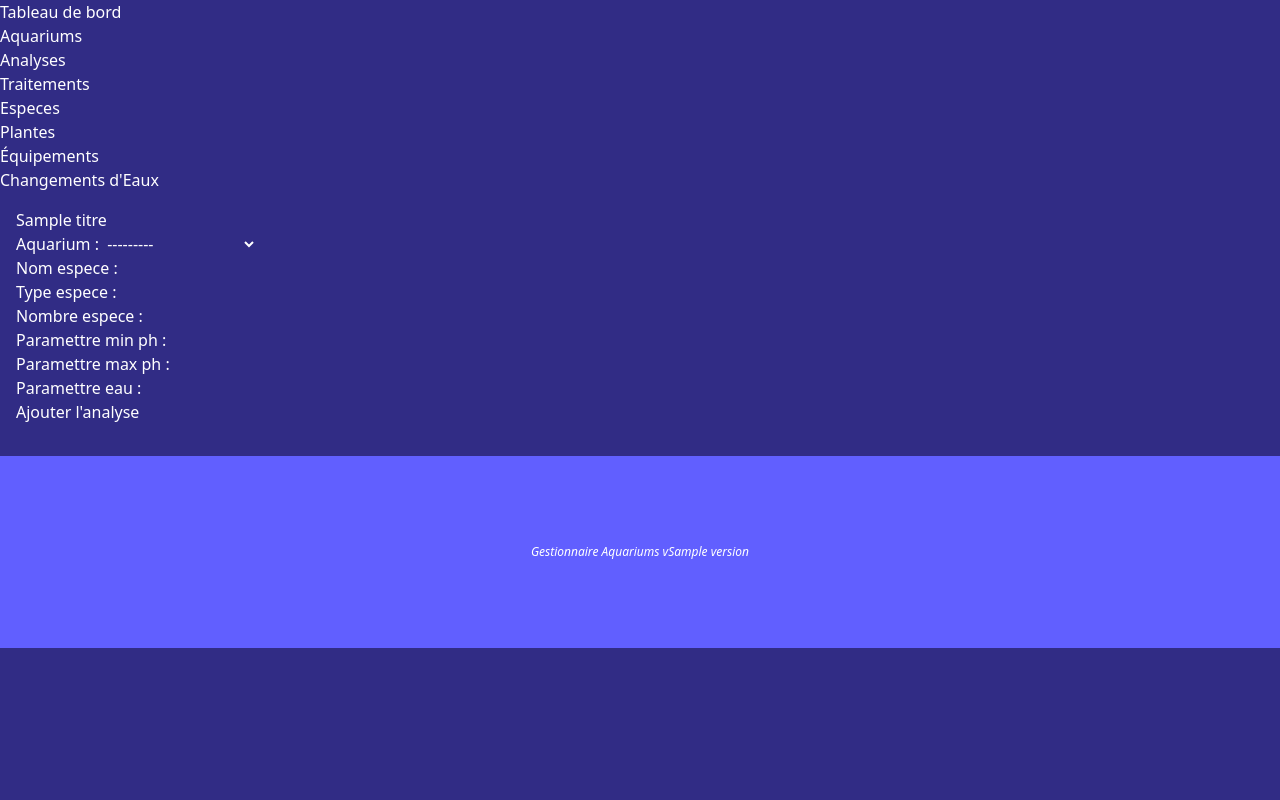
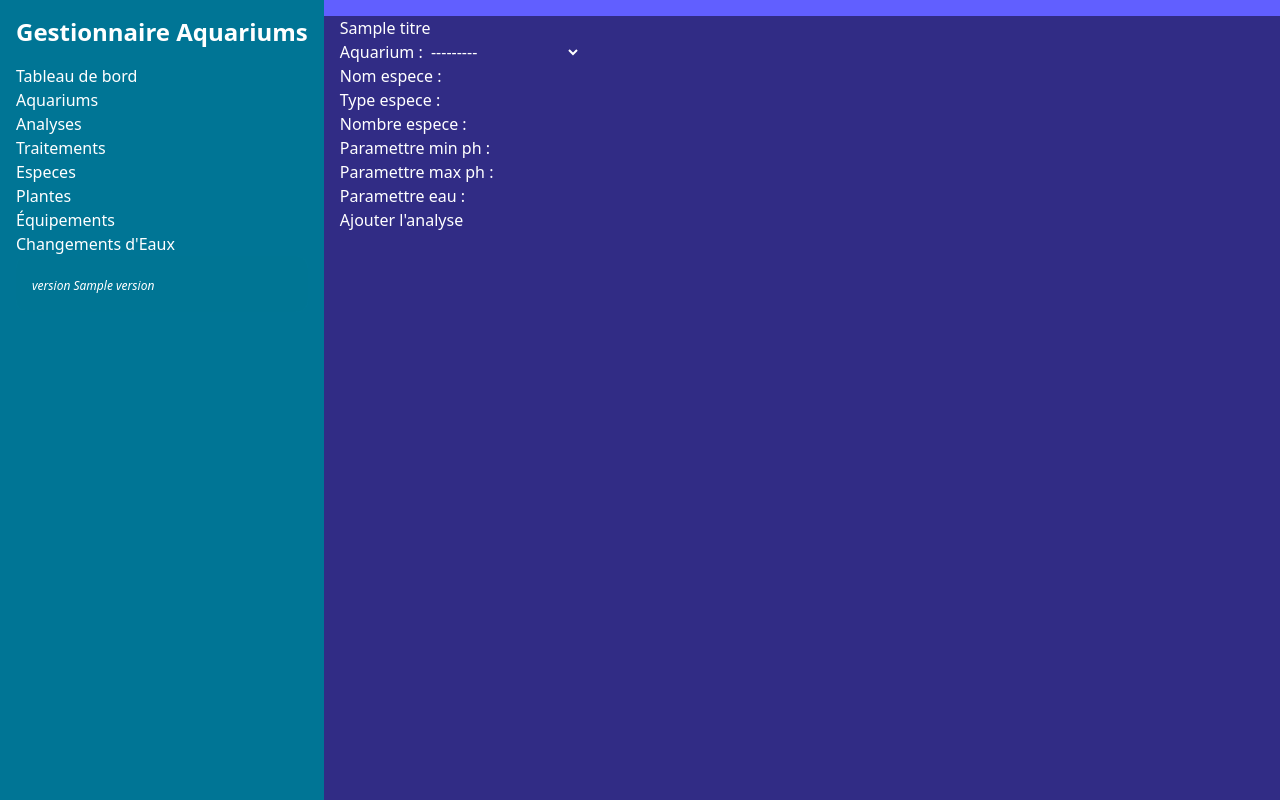
Before and after one commit to sidnou/Gestionnaire_Aquarium, a Django app: template src/apps/aquariums/templates/aquariums/ajout-espece.html in a window 1280 px wide. Run offline with Django 5.2, Linux system fonts and the light colour scheme; tables that the repository leaves empty hold one stand-in row (values such as "Sample post"); the template is opened without the code that fills it: values that come from a table or form of the project are taken from there, most other values are stand-ins (such as "Sample title", 1, 10 or a date in 2020); parts of the project's set-up code (start-up, migrations or seed data) failed here and were passed over; some libraries are stand-ins or nearby versions.

Commit message:
Ajout de la configuration de l'application "theme" et intégration de Tailwind CSS dans le projet, avec mise à jour des fichiers de base et des styles.

```diff
--- a/src/config/templates/base.html
+++ b/src/config/templates/base.html
@@ -9,20 +9,28 @@
     <title>{{ titre }}</title>
 </head>
 
-<body class="flex flex-col full bg-indigo-900 text-white">
-<div class="flex-1">
-    {% include 'aquariums/menus.html' %}
+<body class="flex flex-col min-h-screen bg-indigo-900 text-white">
+<div class="flex flex-row min-h-screen bottom-0 top-0 fixed">
+{# Barre #}
+    <div class="bg-cyan-700">
+        <div class="m-4">
+            <div class="text-2xl font-bold mb-4">Gestionnaire Aquariums</div>
+            {% include 'aquariums/menus.html' %}
+            <div class="mt-auto p-4 bg-cyan-700/50 rounded-xl">
+                <small class="text-xs italic">version {{ version }}</small>
+            </div>
+        </div>
+    </div>
+    <div class="m-4">
+        {% block content %} {% endblock %}
+    </div>
 </div>
-<div class="flex-4 p-4">
-    {% block content %} {% endblock %}
-</div>
-<div class="flex-auto">
+{# Pied de page #}
 
-    <div class="flex justify-center-safe h-48 mt-4 bg-indigo-500">
-        <footer class="flex flex-col items-center justify-center text-center">
-            <small class="text-xs italic">Gestionnaire Aquariums v{{ version }}</small>
-        </footer>
-    </div>
+<div class="bg-indigo-500 text-white p-2">
+    <footer class="container mx-auto text-center">
+
+    </footer>
 </div>
 </body>
 
--- a/src/theme/static/css/dist/styles.css
+++ b/src/theme/static/css/dist/styles.css
@@ -8,21 +8,30 @@
     --font-serif: ui-serif, Georgia, Cambria, 'Times New Roman', Times, serif;
     --font-mono: ui-monospace, SFMono-Regular, Menlo, Monaco, Consolas, 'Liberation Mono', 'Courier New',
     monospace;
+    --color-cyan-700: oklch(52% 0.105 223.128);
     --color-indigo-400: oklch(67.3% 0.182 276.935);
     --color-indigo-500: oklch(58.5% 0.233 277.117);
     --color-indigo-600: oklch(51.1% 0.262 276.966);
     --color-indigo-800: oklch(39.8% 0.195 277.366);
     --color-indigo-900: oklch(35.9% 0.144 278.697);
     --color-gray-50: oklch(98.5% 0.002 247.839);
+    --color-gray-100: oklch(96.7% 0.003 264.542);
+    --color-gray-900: oklch(21% 0.034 264.665);
     --color-black: #000;
     --color-white: #fff;
     --spacing: 0.25rem;
     --text-xs: 0.75rem;
     --text-xs--line-height: calc(1 / 0.75);
+    --text-lg: 1.125rem;
+    --text-lg--line-height: calc(1.75 / 1.125);
+    --text-2xl: 1.5rem;
+    --text-2xl--line-height: calc(2 / 1.5);
     --text-5xl: 3rem;
     --text-5xl--line-height: 1;
+    --font-weight-bold: 700;
     --tracking-normal: 0em;
     --leading-normal: 1.5;
+    --radius-xl: 0.75rem;
     --default-font-family: var(--font-sans);
     --default-mono-font-family: var(--font-mono);
   }
@@ -179,23 +188,20 @@
   .absolute {
     position: absolute;
   }
+  .fixed {
+    position: fixed;
+  }
   .relative {
     position: relative;
   }
   .static {
     position: static;
   }
-  .inset-x-0 {
-    inset-inline: calc(var(--spacing) * 0);
-  }
   .top-0 {
     top: calc(var(--spacing) * 0);
   }
   .bottom-0 {
     bottom: calc(var(--spacing) * 0);
-  }
-  .left-0 {
-    left: calc(var(--spacing) * 0);
   }
   .container {
     width: 100%;
@@ -215,11 +221,20 @@
       max-width: 96rem;
     }
   }
+  .m-4 {
+    margin: calc(var(--spacing) * 4);
+  }
   .mx-auto {
     margin-inline: auto;
   }
   .mt-4 {
     margin-top: calc(var(--spacing) * 4);
+  }
+  .mt-auto {
+    margin-top: auto;
+  }
+  .mb-4 {
+    margin-bottom: calc(var(--spacing) * 4);
   }
   .block {
     display: block;
@@ -227,8 +242,20 @@
   .flex {
     display: flex;
   }
+  .h-16 {
+    height: calc(var(--spacing) * 16);
+  }
+  .h-24 {
+    height: calc(var(--spacing) * 24);
+  }
+  .h-36 {
+    height: calc(var(--spacing) * 36);
+  }
   .h-48 {
     height: calc(var(--spacing) * 48);
+  }
+  .h-dvh {
+    height: 100dvh;
   }
   .h-full {
     height: 100%;
@@ -236,17 +263,17 @@
   .h-screen {
     height: 100vh;
   }
+  .min-h-screen {
+    min-height: 100vh;
+  }
   .w-full {
     width: 100%;
   }
+  .w-screen {
+    width: 100vw;
+  }
   .flex-1 {
     flex: 1;
-  }
-  .flex-2 {
-    flex: 2;
-  }
-  .flex-3 {
-    flex: 3;
   }
   .flex-4 {
     flex: 4;
@@ -257,17 +284,11 @@
   .flex-col {
     flex-direction: column;
   }
-  .flex-wrap {
-    flex-wrap: wrap;
-  }
-  .content-end {
-    align-content: flex-end;
+  .flex-row {
+    flex-direction: row;
   }
   .items-center {
     align-items: center;
-  }
-  .items-end {
-    align-items: flex-end;
   }
   .justify-center {
     justify-content: center;
@@ -275,38 +296,41 @@
   .justify-center-safe {
     justify-content: safe center;
   }
+  .justify-end {
+    justify-content: flex-end;
+  }
+  .rounded-xl {
+    border-radius: var(--radius-xl);
+  }
+  .bg-cyan-700 {
+    background-color: var(--color-cyan-700);
+  }
+  .bg-cyan-700\/50 {
+    background-color: color-mix(in srgb, oklch(52% 0.105 223.128) 50%, transparent);
+    @supports (color: color-mix(in lab, red, red)) {
+      background-color: color-mix(in oklab, var(--color-cyan-700) 50%, transparent);
+    }
+  }
   .bg-gray-50 {
     background-color: var(--color-gray-50);
   }
-  .bg-indigo-400 {
-    background-color: var(--color-indigo-400);
+  .bg-gray-100 {
+    background-color: var(--color-gray-100);
   }
   .bg-indigo-500 {
     background-color: var(--color-indigo-500);
   }
-  .bg-indigo-600 {
-    background-color: var(--color-indigo-600);
-  }
-  .bg-indigo-800 {
-    background-color: var(--color-indigo-800);
-  }
   .bg-indigo-900 {
     background-color: var(--color-indigo-900);
   }
-  .bg-gradient-to-t {
-    --tw-gradient-position: to top in oklab;
-    background-image: linear-gradient(var(--tw-gradient-stops));
-  }
-  .from-indigo-400 {
-    --tw-gradient-from: var(--color-indigo-400);
-    --tw-gradient-stops: var(--tw-gradient-via-stops, var(--tw-gradient-position), var(--tw-gradient-from) var(--tw-gradient-from-position), var(--tw-gradient-to) var(--tw-gradient-to-position));
-  }
-  .to-transparent {
-    --tw-gradient-to: transparent;
-    --tw-gradient-stops: var(--tw-gradient-via-stops, var(--tw-gradient-position), var(--tw-gradient-from) var(--tw-gradient-from-position), var(--tw-gradient-to) var(--tw-gradient-to-position));
+  .p-2 {
+    padding: calc(var(--spacing) * 2);
   }
   .p-4 {
     padding: calc(var(--spacing) * 4);
+  }
+  .p-6 {
+    padding: calc(var(--spacing) * 6);
   }
   .text-center {
     text-align: center;
@@ -314,9 +338,17 @@
   .font-serif {
     font-family: var(--font-serif);
   }
+  .text-2xl {
+    font-size: var(--text-2xl);
+    line-height: var(--tw-leading, var(--text-2xl--line-height));
+  }
   .text-5xl {
     font-size: var(--text-5xl);
     line-height: var(--tw-leading, var(--text-5xl--line-height));
+  }
+  .text-lg {
+    font-size: var(--text-lg);
+    line-height: var(--tw-leading, var(--text-lg--line-height));
   }
   .text-xs {
     font-size: var(--text-xs);
@@ -326,12 +358,19 @@
     --tw-leading: var(--leading-normal);
     line-height: var(--leading-normal);
   }
+  .font-bold {
+    --tw-font-weight: var(--font-weight-bold);
+    font-weight: var(--font-weight-bold);
+  }
   .tracking-normal {
     --tw-tracking: var(--tracking-normal);
     letter-spacing: var(--tracking-normal);
   }
   .text-black {
     color: var(--color-black);
+  }
+  .text-gray-900 {
+    color: var(--color-gray-900);
   }
   .text-white {
     color: var(--color-white);
@@ -340,49 +379,11 @@
     font-style: italic;
   }
 }
-@property --tw-gradient-position {
+@property --tw-leading {
   syntax: "*";
   inherits: false;
 }
-@property --tw-gradient-from {
-  syntax: "<color>";
-  inherits: false;
-  initial-value: #0000;
-}
-@property --tw-gradient-via {
-  syntax: "<color>";
-  inherits: false;
-  initial-value: #0000;
-}
-@property --tw-gradient-to {
-  syntax: "<color>";
-  inherits: false;
-  initial-value: #0000;
-}
-@property --tw-gradient-stops {
-  syntax: "*";
-  inherits: false;
-}
-@property --tw-gradient-via-stops {
-  syntax: "*";
-  inherits: false;
-}
-@property --tw-gradient-from-position {
-  syntax: "<length-percentage>";
-  inherits: false;
-  initial-value: 0%;
-}
-@property --tw-gradient-via-position {
-  syntax: "<length-percentage>";
-  inherits: false;
-  initial-value: 50%;
-}
-@property --tw-gradient-to-position {
-  syntax: "<length-percentage>";
-  inherits: false;
-  initial-value: 100%;
-}
-@property --tw-leading {
+@property --tw-font-weight {
   syntax: "*";
   inherits: false;
 }
@@ -393,16 +394,8 @@
 @layer properties {
   @supports ((-webkit-hyphens: none) and (not (margin-trim: inline))) or ((-moz-orient: inline) and (not (color:rgb(from red r g b)))) {
     *, ::before, ::after, ::backdrop {
-      --tw-gradient-position: initial;
-      --tw-gradient-from: #0000;
-      --tw-gradient-via: #0000;
-      --tw-gradient-to: #0000;
-      --tw-gradient-stops: initial;
-      --tw-gradient-via-stops: initial;
-      --tw-gradient-from-position: 0%;
-      --tw-gradient-via-position: 50%;
-      --tw-gradient-to-position: 100%;
       --tw-leading: initial;
+      --tw-font-weight: initial;
       --tw-tracking: initial;
     }
   }
```
